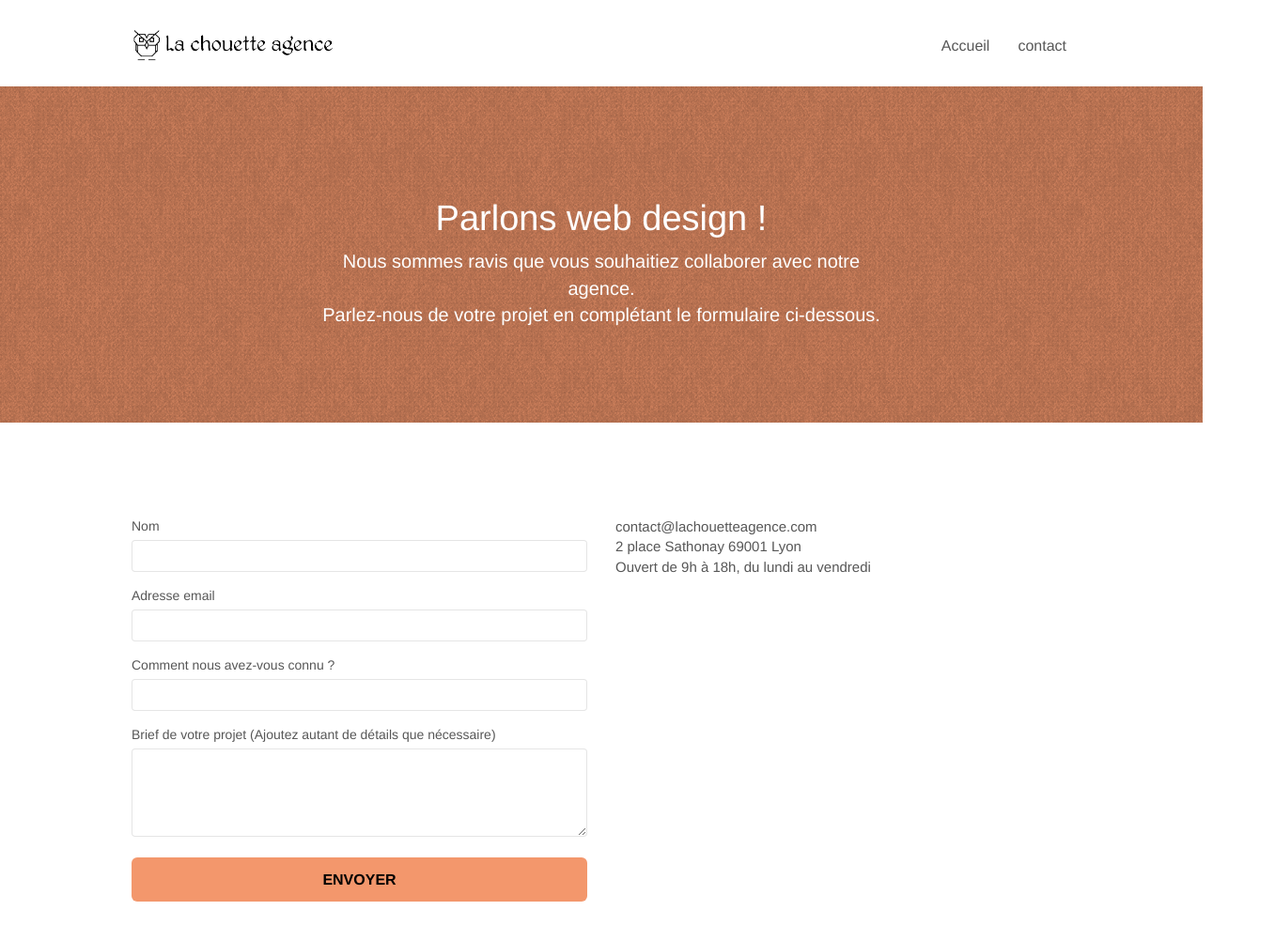
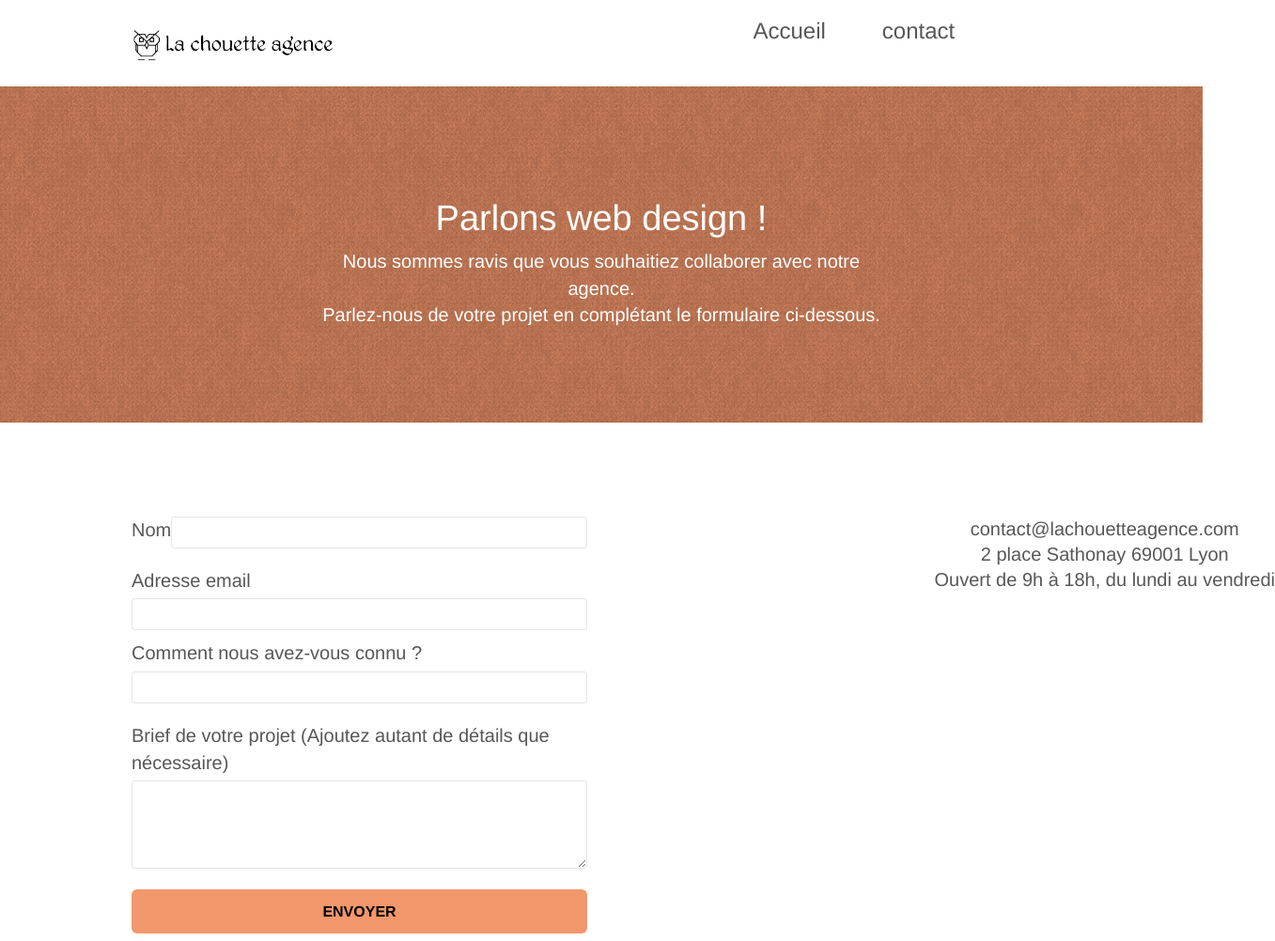
Before and after one commit to Emma9587/Chouette_agence, a plain HTML site: page contact.html in a window 1280 px wide. Shown: the top 1002 px of the page at 94% size, 1357 px wide, since content can reach past the window. Drawn offline with nearby package versions, Linux system fonts and the light colour scheme; files that its build step writes are made by us from their sources; a script that the page names is missing.

Commit message:
29/09
-repositionnement des lien de navigation dans le header
-repositionnement du formulaire et des info de contact
-positionnement des partenariat en bas du footer

```diff
--- a/contact.html
+++ b/contact.html
@@ -1,7 +1,8 @@
 <!doctype html>
 <html lang="fr">
 <head>
-    <meta charset="utf-8">
+	<meta charset="utf-8">
+
     <meta name="keywords" content="contact la chouette agence, contact agence web lyon">
     <meta name="description" content="">
 	<meta name="viewport" content="width=device-width, initial-scale=1.0, viewport-fit=cover">
@@ -12,7 +13,6 @@
 	<link rel="stylesheet" type="text/css" href="style.css">
 	<link rel="stylesheet" type="text/css" href="./css/font-awesome.min.css">
 	<link rel="stylesheet" type="text/css" href="./css/et-line.min.css">
-
 
 	<script src="./js/jquery-2.1.0.min.js"></script>
 	<script src="./js/bootstrap.min.js"></script>
@@ -42,7 +42,7 @@
 				</button>
 			</div>
 			<div class="collapse navbar-collapse navbar-1 special-dropdown-nav">
-				<ul class="site-navigation nav navbar-nav">
+				<ul class="site-navigation nav navbar-nav" id="nav_bar_contact">
 					<li>
 						<a href="index.html">Accueil</a>
 					</li>
@@ -78,21 +78,21 @@
 <div class="bloc bgc-white l-bloc" id="bloc-7">
 	<div class="container bloc-lg">
 		<div class="row">
-			<div class="col-sm-6">
-				<form id="form_1" novalidate success-msg="Your message has been sent." fail-msg="Sorry it seems that our mail server is not responding, Sorry for the inconvenience!">
-					<div class="form-group">
+			<div class="col-sm-6" id="formulaire">
+				<form id="form_1" novalidate success-msg="Your message has been sent." fail-msg="Sorry it seems that our mail server is not responding, Sorry for the inconvenience!" >
+					<div class="form-group" id="nom">
 						<label>
 							Nom
 						</label>
 						<input id="name" class="form-control" required />
 					</div>
-					<div class="form-group">
+					<div class="form-group" id="email">
 						<label>
 							Adresse email
 						</label>
 						<input id="email" class="form-control" type="email" required />
 					</div>
-					<div class="form-group">
+					<div class="form-group" id="media">
 						<label>
 							Comment nous avez-vous connu ?
 						</label>
@@ -108,8 +108,8 @@
 					</button>
 				</form>
 			</div>
-			<div class="col-sm-6">
-				<p>
+			<div class="col-sm-6" id="contact">
+				<p class="contact">
 					contact@lachouetteagence.com<br>2 place Sathonay 69001 Lyon<br>Ouvert de 9h à 18h, du lundi au vendredi<br>
 				</p>
 			</div>
--- a/style.css
+++ b/style.css
@@ -308,17 +308,28 @@ a:hover {
     margin: 0;
 }
 
-.navbar .nav {
-    padding-top: 2px;
+/*.navbar .nav*/#nav_bar_contact {
+    /*padding-top: 2px;
     margin-right: -16px;
     float: right;
+    z-index: 1; */
+    margin-right: 10%;
+    float: right;
     z-index: 1;
+    padding-bottom: 30px;
+    list-style: none;
+    text-decoration: none;
+}
+a{
+    text-decoration: none;
 }
 
 .nav > li {
     float: left;
     margin-top: 4px;
     font-size: 16px;
+    font-size: x-large;
+    margin-left: 30px;
 }
 
 .navbar-nav .open .dropdown-menu > li > a {
@@ -696,7 +707,7 @@ p {
 
 .social {
     max-width: 400px;
-    margin: auto auto auto auto;
+    margin: 30px auto auto auto;
 }
 
 h2 {
@@ -1036,14 +1047,14 @@ h4 {
     }
 }
 
-li:hover {
-    font-size: large;
+.nav > li :hover {
+    border-bottom: black;
 }
 a:focus {
-    border-bottom: black dashed 2px;
+    /*border-bottom: black dashed 2px;
     border-top: black dashed 2px;
     border-left: dashed black 2px;
-    border-right: black dashed 2px;
+    border-right: black dashed 2px;*/
 }
 #text_1, #text_2, #text_3 {
     font-size: 25px;
@@ -1084,7 +1095,43 @@ a:focus {
     justify-content: space-between;
     margin-left: 10px;
     align-items: center;
+    color: black!important;
+    padding: 0;
 }
 #partenariat {
+    justify-content: center;
+    display: flex;
+    margin-top: 30px;
+    margin-right: 30%;
+    color: black;
+}
+.partenaires_1 a:hover {
+    color: white!important;
+}
+.nav > li:hover {
+    text-decoration: underline black;
+}
+a:hover {
+    text-decoration: underline;
+}
+#formulaire {
+    display: flex;
+    font-size: 20px;
+}
+#nom {
+    display: flex;
+    margin-bottom: 20px;
+}
+#email {
+    margin-bottom: 10px;
+}
+#media {
+    margin-bottom: 20px;
+}
+.contact {
+    font-size: 20px;
+    line-height: 27px;
     text-align: center;
+    margin-left: 70%;
+    width: max-content;
 }
```
